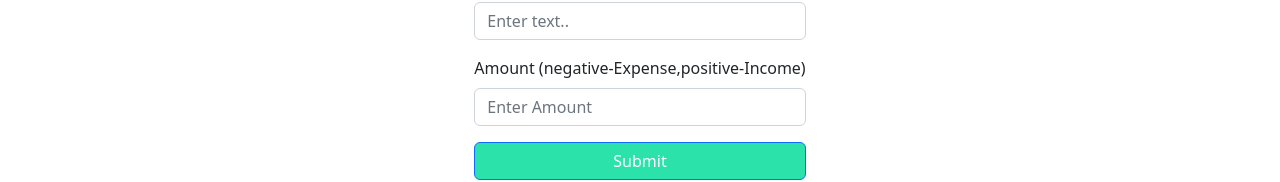
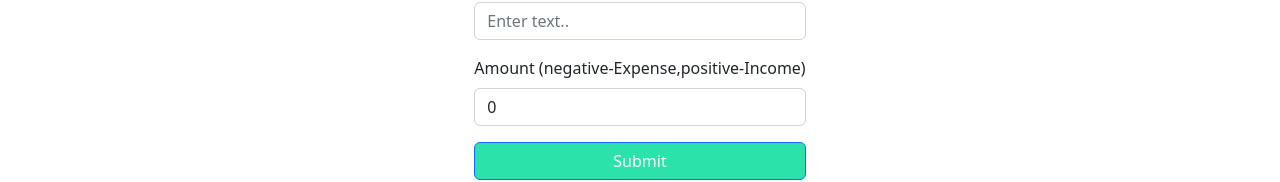
Before and after one commit to aswathyeg/react-expense-tracker, a React (Create React App) app: page / in a window 1280 px wide. Shown: the part 486-668 px from the top of the page. Built offline with nearby package versions, Linux system fonts and the light colour scheme.

Commit message:
added state

```diff
--- a/src/components/AddTransaction.js
+++ b/src/components/AddTransaction.js
@@ -1,19 +1,37 @@
-import React from "react";
+import React, { useState } from "react";
 import Button from "react-bootstrap/Button";
 import Form from "react-bootstrap/Form";
 const AddTransaction = () => {
+  const [text, seText] = useState("");
+  const [amount, setAmount] = useState(0);
+  const handleText = (e) => {
+    seText(e.target.value);
+  };
+  const handleAmount = (e) => {
+    setAmount(e.target.value);
+  };
   return (
     <div>
       <h5>Add New Transaction</h5>
       <Form className="expenseForm">
         <Form.Group className="mb-3" controlId="formBasicEmail">
           <Form.Label>Text</Form.Label>
-          <Form.Control type="email" placeholder="Enter text.." />
+          <Form.Control
+            type="text"
+            placeholder="Enter text.."
+            value={text}
+            onChange={handleText}
+          />
         </Form.Group>
 
         <Form.Group className="mb-3" controlId="formBasicPassword">
           <Form.Label>Amount (negative-Expense,positive-Income)</Form.Label>
-          <Form.Control type="number" placeholder="Enter Amount" />
+          <Form.Control
+            type="number"
+            placeholder="Enter Amount"
+            value={amount}
+            onChange={handleAmount}
+          />
         </Form.Group>
 
         <Button className="addButton" type="submit">
```
